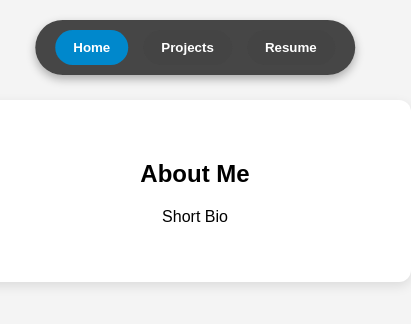
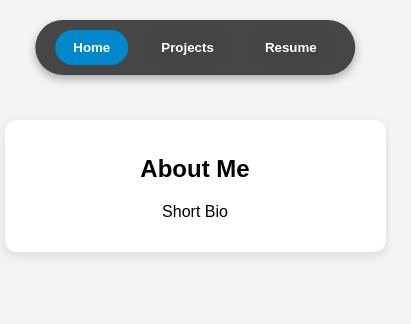
Before and after one commit to CarsonHedrich/carsonhedrich.github.io, a plain HTML site: page index.html in a window 390 px wide. Shown: the whole page, 411 px wide, since content can reach past the window. Drawn offline with Linux system fonts and the light colour scheme.

Commit message:
Improve mobile viewing experience

```diff
--- a/style.css
+++ b/style.css
@@ -45,17 +45,24 @@ body {
   background: #0088cc;
 }
 
-/* Tab content centered */
 .tabcontent {
   display: none;
-  max-width: 800px;      /* keeps content from stretching too wide */
-  width: 90%;            /* responsive */
+  max-width: 90%;    /* shrink on smaller screens */
+  width: 100%;
   background: white;
-  padding: 40px;
-  margin-top: 100px;     /* leaves space for floating bar */
+  padding: 20px;
+  margin-top: 100px; /* space for top bar */
   border-radius: 12px;
   box-shadow: 0 4px 12px rgba(0,0,0,0.1);
-  text-align: center;    /* center text inside */
+  text-align: center;
+}
+
+/* Adjust margin-top for smaller screens */
+@media screen and (max-width: 600px) {
+  .tabcontent {
+    margin-top: 120px; /* give more space if bar wraps */
+    padding: 15px;
+  }
 }
 
 /* Projects Grid */
```
